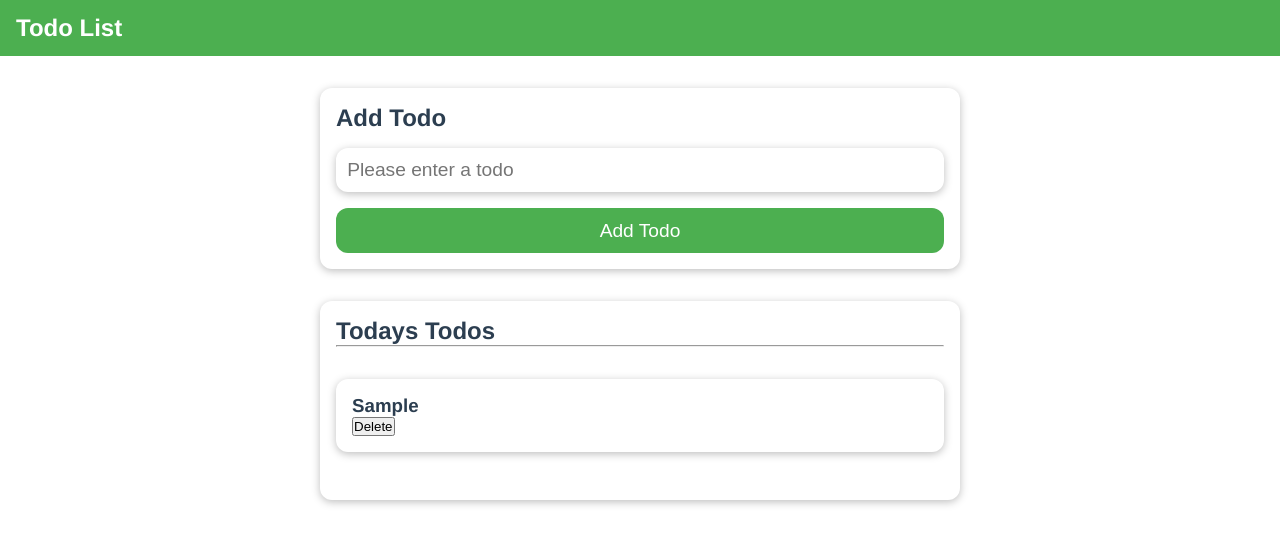
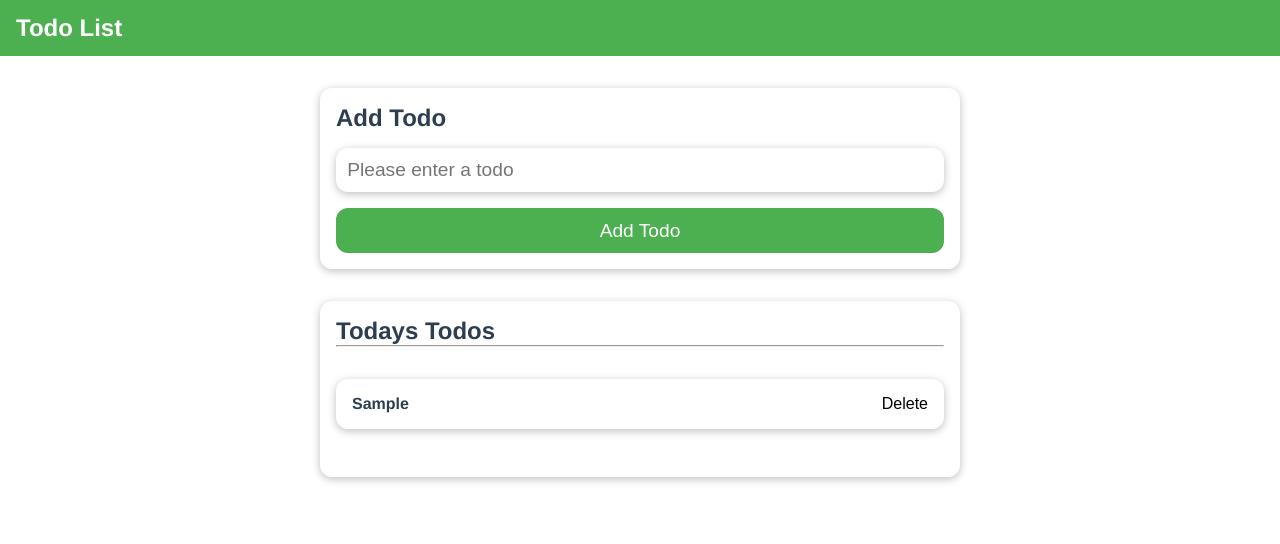
Before and after one commit to PetterFogel/vue-todo-list, a Vue app: page / in a window 1280 px wide. Both pictures are taken after typing "Sample" into the empty fields and a click on the button "Add Todo". Shown: the top 544 px of the page. Built offline with nearby package versions, Linux system fonts and the light colour scheme.

Commit message:
Implement new + removed unused styling

```diff
--- a/src/App.vue
+++ b/src/App.vue
@@ -31,4 +31,8 @@ section {
   box-shadow: 0 2px 8px rgba(0, 0, 0, 0.26);
   padding: 1rem;
 }
+
+h3 {
+  margin: 1rem 0rem;
+}
 </style>
--- a/src/components/todo/TodoContainer.vue
+++ b/src/components/todo/TodoContainer.vue
@@ -35,5 +35,3 @@ export default {
   },
 };
 </script>
-
-<style scoped></style>
--- a/src/components/todo/TodoItem.vue
+++ b/src/components/todo/TodoItem.vue
@@ -1,8 +1,10 @@
 <template>
-  <div>
-    <h3>{{ todo.description }}</h3>
-    <button @click="deleteTodo(todo.id)">Delete</button>
-  </div>
+  <section>
+    <div>
+      <h4>{{ todo.description }}</h4>
+      <button @click="deleteTodo(todo.id)">Delete</button>
+    </div>
+  </section>
 </template>
 
 <script>
@@ -29,10 +31,20 @@ export default {
 
 <style scoped>
 div {
-  margin: 2rem auto;
-  max-width: 40rem;
-  border-radius: 12px;
-  box-shadow: 0 2px 8px rgba(0, 0, 0, 0.26);
-  padding: 1rem;
+  display: flex;
+  align-items: center;
+  justify-content: space-between;
+}
+
+button {
+  border: none;
+  background: transparent;
+  font-size: 1rem;
+  cursor: pointer;
+  transition: all 200ms ease-in-out;
+}
+
+button:hover {
+  color: red;
 }
 </style>
--- a/src/components/todo/TodoList.vue
+++ b/src/components/todo/TodoList.vue
@@ -15,8 +15,4 @@ export default {
 };
 </script>
 
-<style scoped>
-h3 {
-  margin: 1rem 0rem;
-}
-</style>
+<style scoped></style>
```
